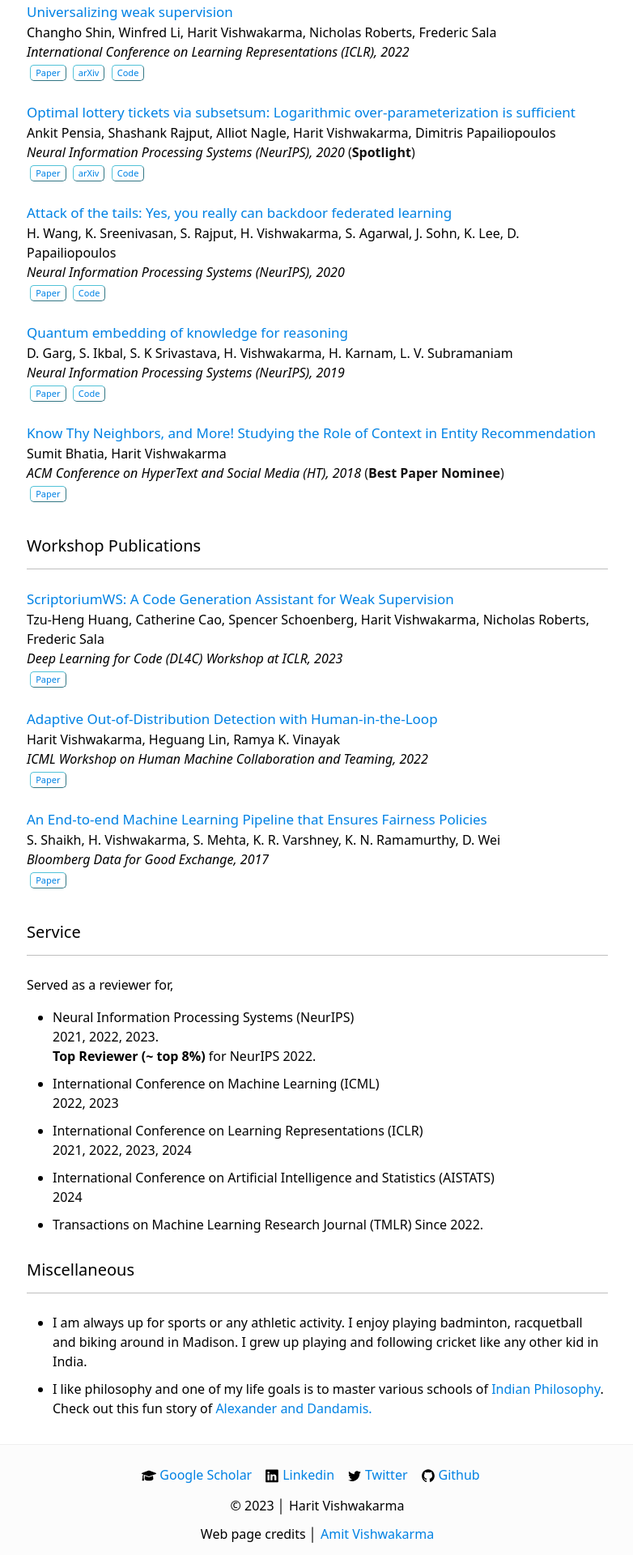
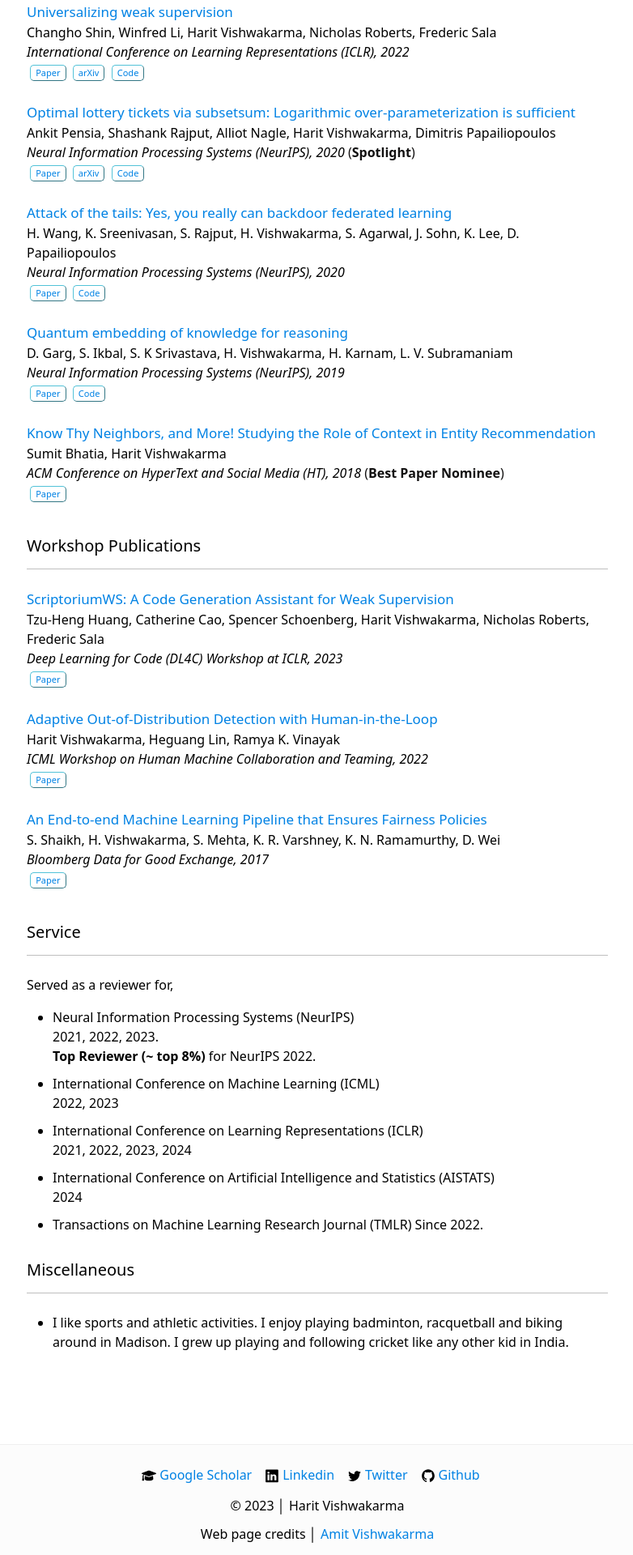
Before and after one commit to harit7/harit7.github.io, a Jekyll site: the page built from index.html, in a window 1280 px wide. Shown: the part 1388-3308 px from the top of the page at 81% size, without its empty margins (248-1030 px from the left). Built offline with Jekyll 4.4.1, drawn with Linux system fonts in a browser that asks for light colours.

Commit message:
Update home.html

```diff
--- a/_layouts/home.html
+++ b/_layouts/home.html
@@ -263,17 +263,12 @@ layout: default
     <div class="pt-2">
 
       <ul>
-  <li> I am always up for sports or any athletic activity. I enjoy playing badminton, racquetball and biking around in Madison.
+  <li> I like sports and athletic activities. I enjoy playing badminton, racquetball and biking around in Madison.
     I grew up playing and following cricket like any other kid in India.
   </li>
 
+
   <p style="margin:10px;"></p>
-
-  <li>
-    I like philosophy and one of my life goals is to master various schools of <a href="https://en.wikipedia.org/wiki/Indian_philosophy" > Indian Philosophy</a>.
-    Check out this fun story of  <a href ="https://en.wikipedia.org/wiki/Dandamis">  Alexander and Dandamis.</a>
-
-  </li>
     </div>
   </div>
 
```
